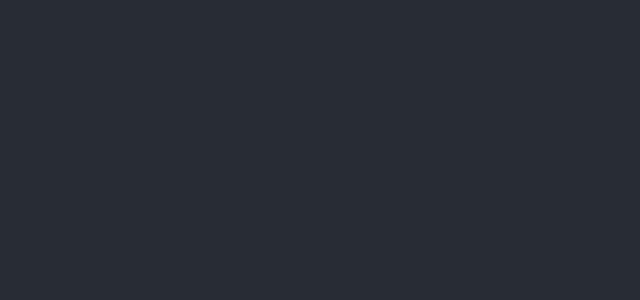
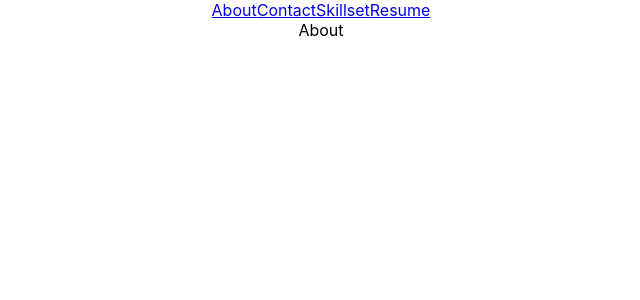
Before and after one commit to Mantablast/aimee, a React (Create React App) app in the folder aimeejreactpf/: page /about in a window 1280 px wide. Shown: the top 300 px of the page, without its empty margins (319-959 px from the left). Built offline with nearby package versions, Linux system fonts and the light colour scheme.

Commit message:
Router error fixed, removed header tag which was causing errors

```diff
--- a/aimeejreactpf/src/App.js
+++ b/aimeejreactpf/src/App.js
@@ -1,21 +1,24 @@
 import React, { useState } from 'react';
 import logo from './logo.svg';
 import './App.css';
-import { BrowserRouter as Router, Switch, Route } from "react-router-dom";
-import Home from './pages/Home'
+import { BrowserRouter as Router, Switch, Route, Link } from "react-router-dom";
+import Home from './pages/Home';
+import About from './pages/About';
+import Nav from './components/Nav';
 
 function App() {
   return (
     <div className="App">
-      <header className="App-header">
       <main>
         <Router>
+        <Nav />
           <Switch>
             <Route exact path="/" component={Home} />
+            <Route exact path="/about" component={About} />
           </Switch>
         </Router>
       </main>
-      </header>
+
     </div>
   );
 }
--- a/aimeejreactpf/src/components/Nav.js
+++ b/aimeejreactpf/src/components/Nav.js
@@ -0,0 +1,18 @@
+import { BrowserRouter as Router, Switch, Route, Link } from "react-router-dom";
+import React, { useState } from 'react';
+
+function About() {
+
+    return (
+        <div>
+            <div className="topNav">
+            <Link to="/about">About</Link>
+            <Link to="/contact">Contact</Link>
+            <Link to="/skillset">Skillset</Link>
+            <Link to="/resume">Resume</Link>
+            </div>
+        </div>
+    )
+}
+
+export default About;
--- a/aimeejreactpf/src/pages/About.js
+++ b/aimeejreactpf/src/pages/About.js
@@ -5,7 +5,7 @@ function About() {
 
     return (
         <div>
-
+            About
         </div>
     )
 }
--- a/aimeejreactpf/src/pages/Contact.js
+++ b/aimeejreactpf/src/pages/Contact.js
@@ -5,7 +5,7 @@ function Contact() {
 
     return (
         <div>
-
+            Contact
         </div>
     )
 }
--- a/aimeejreactpf/src/pages/Home.js
+++ b/aimeejreactpf/src/pages/Home.js
@@ -5,7 +5,7 @@ function Home() {
 
     return (
         <div>
-
+            Home
         </div>
     )
 }
--- a/aimeejreactpf/src/pages/Resume.js
+++ b/aimeejreactpf/src/pages/Resume.js
@@ -5,7 +5,7 @@ function Resume() {
 
     return (
         <div>
-
+            Resume
         </div>
     )
 }
--- a/aimeejreactpf/src/pages/Skillset.js
+++ b/aimeejreactpf/src/pages/Skillset.js
@@ -5,7 +5,7 @@ function Skillset() {
 
     return (
         <div>
-
+            Skillset
         </div>
     )
 }
```
